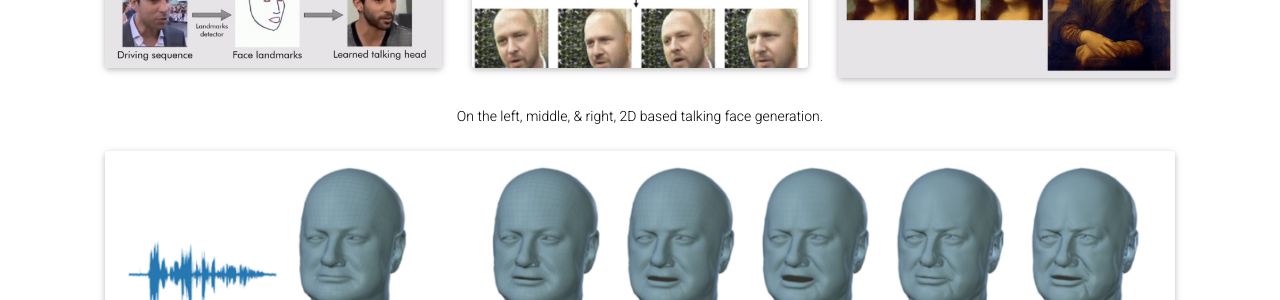
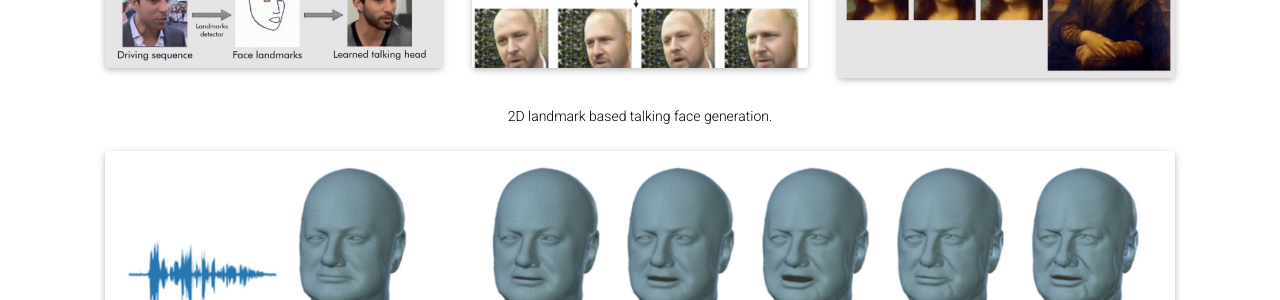
Before and after one commit to WeiWangTrento/WeiWangTrento.github.io, a Jekyll site: the page built from _projects/1_undergrd_project.md, in a window 1280 px wide and 900 px high. Shown: the part 346-646 px from the top of the window. Built offline with Jekyll 4.4.1, drawn with Linux system fonts in a browser that asks for light colours; full-size pictures stand in for the smaller copies a plugin makes; comment, search, counter and statistics services are not loaded; a style sheet for code colours, icons or effects is not loaded.

Commit message:
Update 1_undergrd_project.md

```diff
--- a/_projects/1_undergrd_project.md
+++ b/_projects/1_undergrd_project.md
@@ -19,10 +19,10 @@
     </div>
 </div>
 <div class="caption">
-    On the left, middle, & right, 2D based talking face generation.
+    2D landmark based talking face generation.
 </div>
 <div class="row">
-    <div class="col-sm mt-3 mt-md-0">
+    <div class="col-md-auto">
         {% include figure.html path="assets/img/project_face/talking-face-3d.png" title="example image" class="img-fluid rounded z-depth-1" %}
     </div>
 </div>
```
